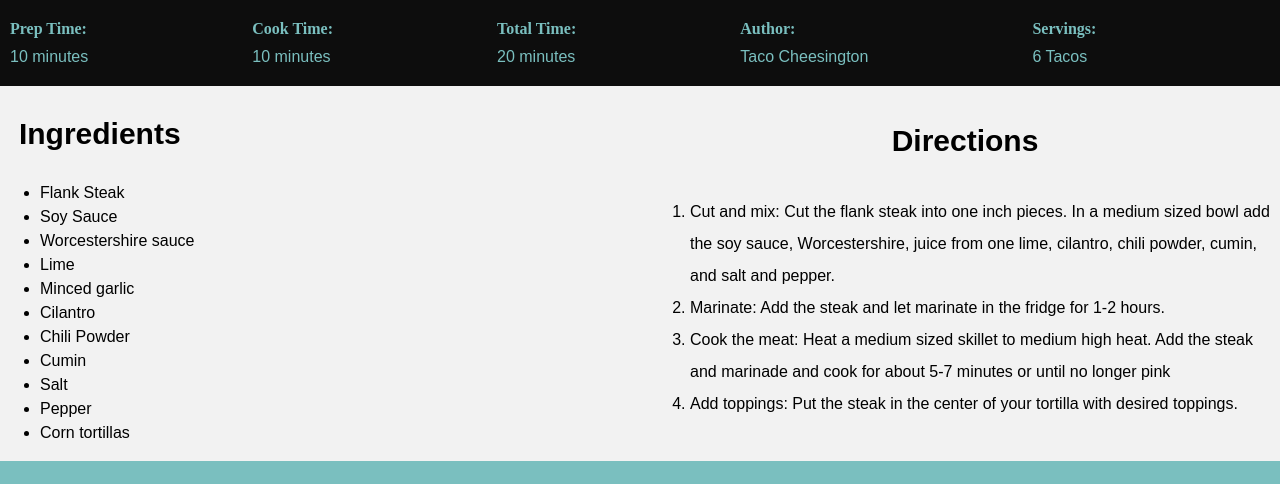
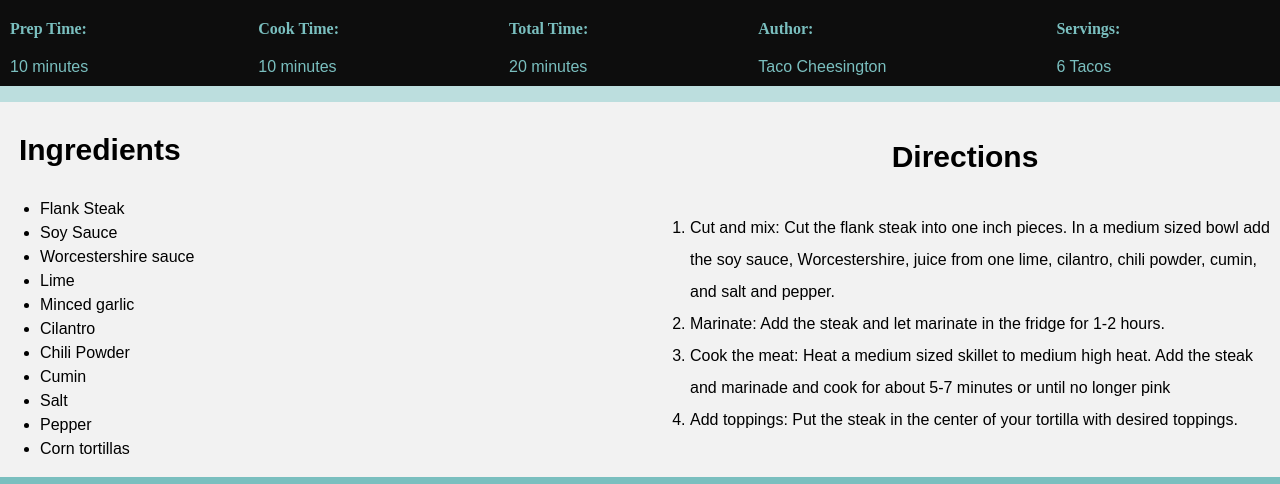
Before and after one commit to CarlosOchoa-Sanchez/Recipe1, a plain HTML site: page index.html in a window 1280 px wide. Shown: the part 616-1100 px from the top of the page. Drawn offline with Linux system fonts and the light colour scheme; a web font is replaced by a local one.

Commit message:
finalfinalresult

```diff
--- a/index.html
+++ b/index.html
@@ -14,7 +14,7 @@
         <section class="street">
 
         <div class="toolbar">
-        <menu type="toolbar">
+        <menu>
             <!--Save button-->
             <li><button><svg xmlns="http://www.w3.org/2000/svg" class="icon icon-tabler icon-tabler-download" width="40" height="40" viewBox="0 0 24 24" stroke-width="1.5" stroke="#EB5428" fill="none" stroke-linecap="round" stroke-linejoin="round">
                 <path stroke="none" d="M0 0h24v24H0z" fill="none"/>
@@ -59,26 +59,28 @@
         <!--Details section begins-->
         <section class="details">
             <h2>Details</h2>
-            <div class="pair">
+            <dl class="pair">
+                <div class="row">
                     <dt>Prep Time:</dt>
                     <dd>10 minutes</dd>
                 </div>
-            <div class="pair">
+                <div class="row">
                     <dt>Cook Time:</dt>
                     <dd>10 minutes</dd>
                 </div>
-            <div class="pair">
+                <div class="row">
                     <dt>Total Time:</dt>
                     <dd>20 minutes</dd>
                 </div>
-            <div class="pair">
+                <div class="row">
                     <dt>Author:</dt>
                     <dd>Taco Cheesington</dd>
                 </div>
-            <div class="pair">
+                <div class="row">
                     <dt>Servings:</dt>
                     <dd>6 Tacos</dd>
                 </div>
+            </dl>
         </section>
         <!--Direction section begins-->
         <section class="preparation">
--- a/styles.css
+++ b/styles.css
@@ -134,20 +134,21 @@ h1 {
 }
 
 .pair {
-    display: inline-block;
-    margin-right: 20px;
-    margin-bottom: 10px;
+    display: flex;
+    flex-direction: row;
+    flex-wrap: wrap;
+    gap: 20px;
+    align-items: center;
 }
 
-dl {
-    display: grid;
-    grid-template-columns: auto auto;
-    grid-column-gap: 100px;
+.pair .row {
+    display: flex;
+    flex-direction: column;
 }
 
 dt, dd {
     margin: 10px;
-    margin-right: 130px;
+    margin-right: 140px;
 }
 
 .preparation {
```
Lines whose indentation alone changed are shown as unchanged.
